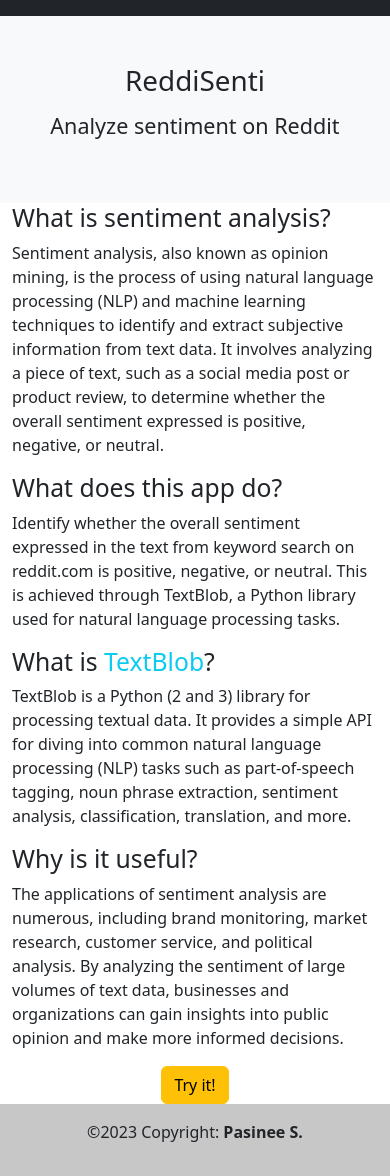
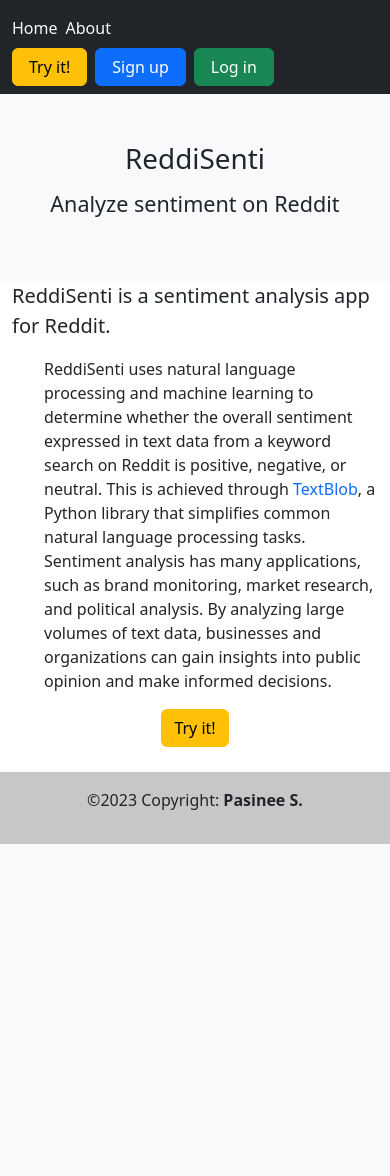
Before and after one commit to pasinee-sb/capstone_project_1, a Flask app: page / in a window 390 px wide. After the commit the page ends 844 px from the top, so only its background shows below. Run offline with Flask 3, Linux system fonts and the light colour scheme; parts of the project's set-up code (start-up, migrations or seed data) failed here and were passed over; some libraries are stand-ins or nearby versions.

Commit message:
make app responsive

```diff
--- a/polling.py
+++ b/polling.py
@@ -97,7 +97,11 @@
 
 def plot_graph(x, y):
     fig, ax = plt.subplots()
-    ax.bar(x, y, width=0.3)
+    if len(x) == 1:
+        width = 0.1
+    else:
+        width = 0.2
+    ax.bar(x, y, width=width)
     plt.xticks(rotation=45)
 
     buffer = io.BytesIO()
--- a/templates/base.html
+++ b/templates/base.html
@@ -18,27 +18,28 @@
     <nav class="navbar navbar-expand-lg navbar-light bg-dark">
       <div class="container">
 
-        <div class="collapse navbar-collapse" id="navbarExample01">
-          <ul class="navbar-nav me-auto mb-2 mb-lg-0">
-            <li class="nav-item active">
+
+
+        <ul class="navbar-nav flex-row  ">
+          <li class="nav-item active px2">
             <a class="nav-link text-light" aria-current="page" href="/">Home</a>
           </li>
 
-            <li class="nav-item">
-              <a class="nav-link text-light" href="/about">About</a>
+          <li class="nav-item px-2">
+            <a class="nav-link text-light " href="/about">About</a>
           </li>
         </ul>
         {% if not g.user %}
         <div class="d-flex align-items-center">
+
+          <a class="px-3 me-2 btn btn-warning" href="/demo" role="button">Try it!</a>
           <a class="px-3 me-2 btn btn-primary" href="/signup" role="button">Sign up</a>
-
           <a class="px-3 me-2 btn btn-success" href="/login" role="button">Log in</a>
         </div>
 
         {% else %}
         <div class="d-flex align-items-center">
-            <a class="px-3 me-2 btn btn-success" href="/users/{{g.user.id}}/profile"
-              role="button">{{g.user.username}}</a>
+          <a class="px-3 me-2 btn btn-success" href="/users/{{g.user.id}}/profile" role="button">{{g.user.username}}</a>
 
           <a class="px-3 me-2 btn btn-primary" href="/users/{{g.user.id}}/dashboard" role="button">Dashboard</a>
 
@@ -48,7 +49,7 @@
           </a>
         </div>
         {% endif %}
-        </div>
+
       </div>
     </nav>
     <!-- Navbar -->
--- a/templates/index.html
+++ b/templates/index.html
@@ -3,41 +3,27 @@
 {%block content%}
 
 <div class="container">
-   <h2>What is sentiment analysis?</h2>
-   <p>Sentiment analysis, also known as opinion mining, is the process of using natural language processing (NLP) and
-      machine learning techniques to identify and extract subjective information from text data. It involves analyzing a
-      piece of text, such as a social media post or product review, to determine whether the overall sentiment expressed
-      is positive, negative, or neutral.</p>
+   <p class="lead lead">ReddiSenti is a sentiment analysis app for Reddit.</p>
+   <ul>
+      <p>
+         ReddiSenti uses natural language processing and
+         machine learning to
+         determine whether the overall sentiment expressed in text data from a keyword search on Reddit is positive,
+         negative, or neutral. This is achieved through <a class="text-decoration-none text-primary"
+            href="https://textblob.readthedocs.io/en/dev/">TextBlob</a>, a
+         Python library that simplifies common natural language
+         processing tasks.
+         Sentiment analysis has many applications, such as brand monitoring, market research, and political analysis. By
+         analyzing large volumes of text data, businesses and organizations can gain insights into public opinion and
+         make
+         informed decisions.
+      </p>
+   </ul>
+
 
 </div>
 
-<div class="container">
-   <h2>What does this app do?</h2>
-   <p>
-      Identify whether the overall sentiment expressed in the text from keyword search on reddit.com is positive,
-      negative, or neutral. This is achieved through TextBlob, a Python library used for natural language processing
-      tasks.
-   </p>
-</div>
 
-<div class="container">
-   <h2>What is <a class="text-decoration-none text-info" href="https://textblob.readthedocs.io/en/dev/">TextBlob</a>?
-   </h2>
-
-   <p>
-      TextBlob is a Python (2 and 3) library for processing textual data. It provides a simple API for diving into
-      common natural language processing (NLP) tasks such as part-of-speech tagging, noun phrase extraction, sentiment
-      analysis, classification, translation, and more.
-   </p>
-</div>
-
-<div class="container">
-   <h2>Why is it useful?</h2>
-   <p>The applications of sentiment analysis are numerous, including brand monitoring, market research, customer
-      service, and political analysis. By analyzing the sentiment of large volumes of text data, businesses and
-      organizations can gain insights into public opinion and make more informed decisions.</p>
-
-</div>
 
 <div class="text-center">
 
```
Also changed, not shown: templates/results.html (+1 -1 lines). Lines whose indentation alone changed are shown as unchanged.
